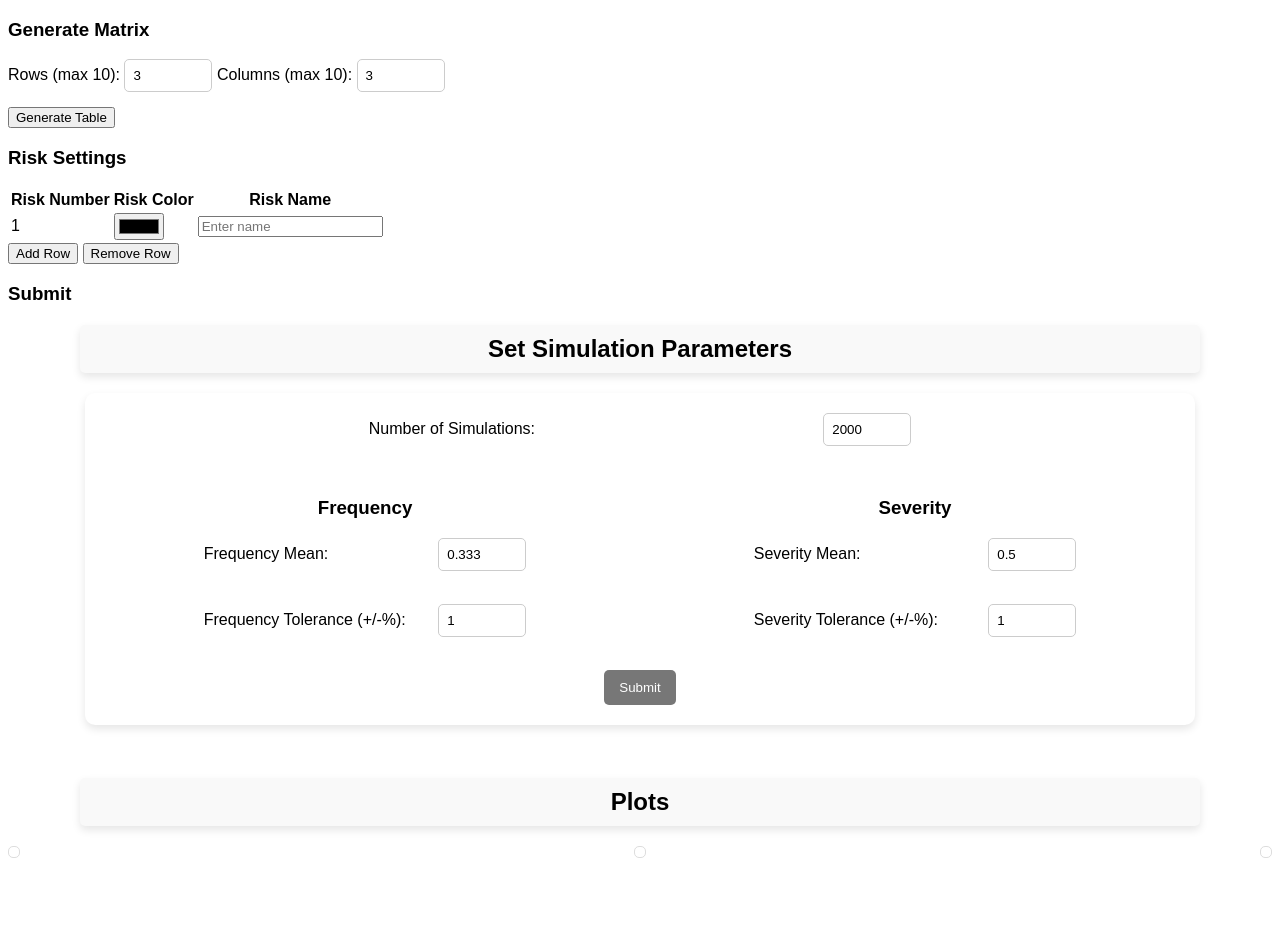
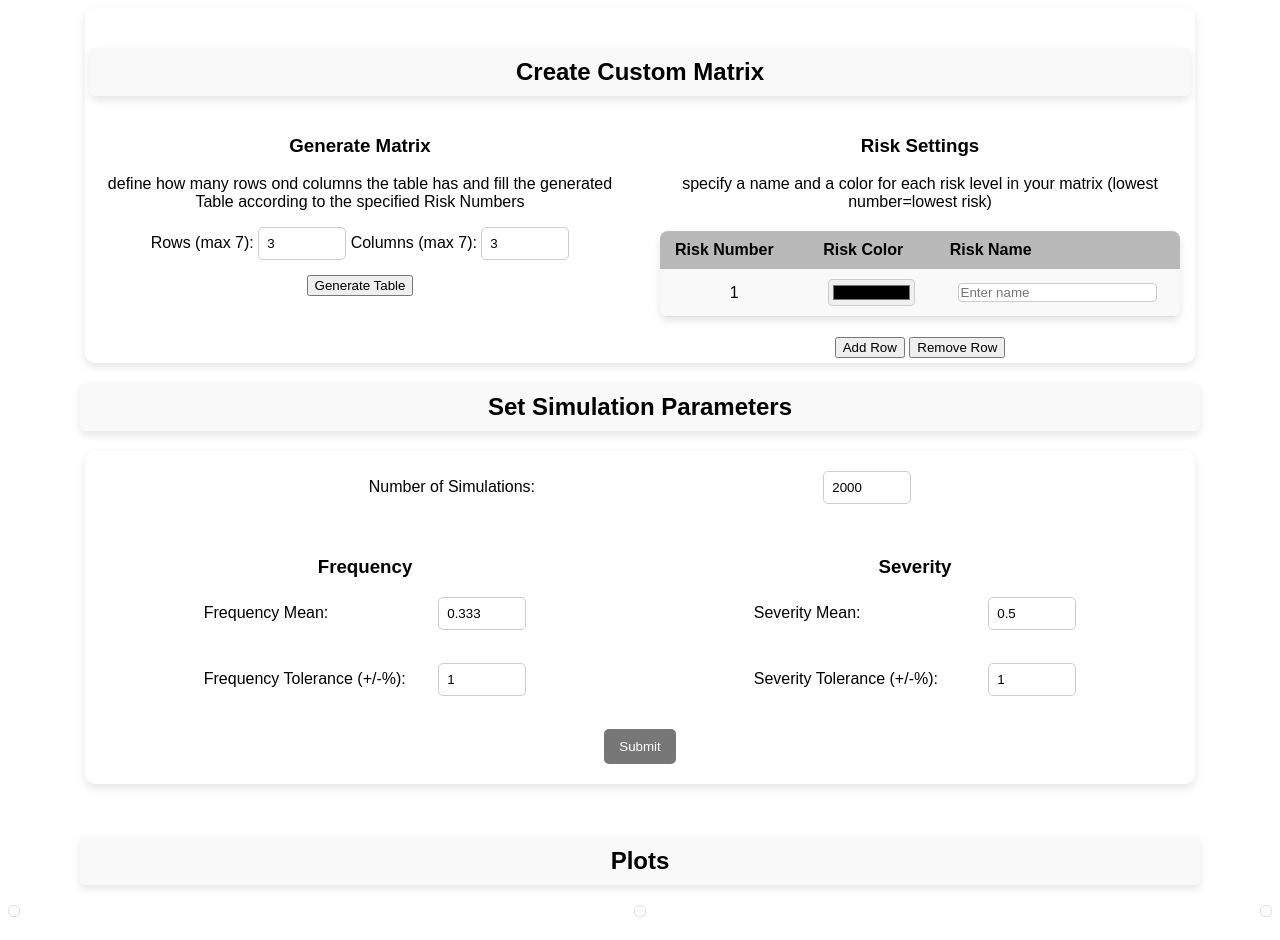
Before and after one commit to nilsgnh/Projektseminar-Risikomatrix, a Flask app: page /custom in a window 1280 px wide. Before the commit the page ends 858 px from the top, so only its background shows below. Run offline with Flask 3, Linux system fonts and the light colour scheme.

Commit message:
visual improvements and minor bug fixes

```diff
--- a/src/predefinedMatrices.py
+++ b/src/predefinedMatrices.py
@@ -15,9 +15,11 @@ def dinMatrix():
 
     field_nums = np.zeros((len(matrix_rep), len(matrix_rep[0])), dtype=int)
 
+    counter = 1
     for i in range (len(matrix_rep)):
         for j in range (len(matrix_rep[0])):
-            field_nums[i][j] = i+j+1
+            field_nums[i][j] = counter
+            counter += 1
 
     risk_labels = {1: "Vernachlässigbar", 2: "Tolerabel", 3: "Unerwünscht", 4: "Intolerabel"}
 
--- a/src/static/customTableLogic.js
+++ b/src/static/customTableLogic.js
@@ -8,7 +8,7 @@ function generateTable() {
         return null;
     }
 
-    if (isNaN(cols) || cols < 1 || cols > 10) {
+    if (isNaN(cols) || cols < 1 || cols > 7) {
         window.alert("invalid cols count");
         return null;
     }
@@ -27,7 +27,7 @@ function generateTable() {
 	}
 
     const submitButton = document.getElementById("submitButton");
-    submitButton.style.display = "block";
+    submitButton.style.display = "inline-block";
 }
 
 
@@ -116,7 +116,7 @@ function extractMatrixTable(possibleRisks) {
 
             if (input) {
                 const value = parseFloat(input.value);
-                if (isNaN(value) || value > possibleRisks) {
+                if (isNaN(value) || value > possibleRisks || value < 1) {
                     window.alert(`Invalid value in row ${i + 1}, column ${j + 1}.`);
                     return null;
                 }
@@ -166,6 +166,9 @@ function sendTableData() {
 			if (!response.ok) {
 				console.error("Failed to submit table data:", response.statusText);
 			}
+			else {
+				window.alert("Risk Matrix successfully saved")
+			}
 		})
 		.catch((error) => {
 			console.error("Error while sending table data:", error);
--- a/src/static/index.css
+++ b/src/static/index.css
@@ -57,7 +57,7 @@ input[type="number"] {
     flex: 1;
 }
 
-input[type="submit"] {
+input[type="submit"], button[type="submit"] {
     background-color: #777;
     color: white;
     padding: 10px 15px;
@@ -107,7 +107,7 @@ form label {
     max-width: 1100px;
 }
 
-#h2plots, #h2setsim {
+#h2plots, #h2setsim, #h2-create-matrix {
     margin: 20px auto;
     background-color: #f9f9f9;
     padding: 10px;
@@ -123,6 +123,68 @@ form label {
     justify-content: space-between;
 }
 
+
+.flex-container {
+    display: flex;
+    justify-content: space-between;
+    align-items: flex-start; /* Aligns the items to the top */
+    gap: 20px; /* Space between sections */
+}
+
+
+table {
+    width: 100%; /* Ensure tables take full width inside their column */
+}
+
 .flexfreqsev div:first-child, .flexfreqsev div:nth-child(2) {
     flex: 1;
 }
+
+
+
+/* Table Styling */
+#riskLevels {
+    width: 100%; /* Full width of the container */
+    max-width: 800px; /* Limit max width for readability */
+    margin: 20px auto; /* Center the table */
+    border-collapse: collapse; /* Remove space between table cells */
+    font-family: Arial, sans-serif;
+    font-size: 16px;
+    background-color: #f9f9f9;
+    box-shadow: 0 4px 8px rgba(0, 0, 0, 0.1); /* Subtle shadow */
+    border-radius: 8px;
+    overflow: hidden; /* Apply border radius to entire table */
+}
+
+/* Header Row */
+#riskLevels thead {
+    background-color: #b9b9b9; /* Green header */
+    color: rgb(0, 0, 0);
+    font-weight: bold;
+}
+
+#riskLevels th {
+    padding: 10px 15px; /* Add padding */
+    text-align: left; /* Align header text */
+}
+
+/* Table Rows */
+#riskLevels td {
+    padding: 10px 15px; /* Add padding for content cells */
+    border-bottom: 1px solid #ddd; /* Add a separator between rows */
+}
+
+
+
+/* Hover Effect */
+#riskLevels tr:hover {
+    background-color: #ddd; /* Highlight row on hover */
+}
+
+/* Input Fields */
+#riskLevels input[type="color"],
+#riskLevels input[type="text"] {
+    width: 90%; /* Full width within the cell */
+    border: 1px solid #ccc; /* Light border */
+    border-radius: 4px; /* Rounded corners */
+}
--- a/src/templates/customMatrix.html
+++ b/src/templates/customMatrix.html
@@ -12,17 +12,21 @@
 			href="../static/index.css" />
 	</head>
 	<body>
-
+		<div class="form-section">
+			<h2 id="h2-create-matrix">Create Custom Matrix</h2>
+			<div class="flex-container">
+				<div class="col">
 					<h3>Generate Matrix</h3>
 					<div>
-			<label for="rows">Rows (max 10):</label>
+						<p>define how many rows ond columns the table has and fill the generated Table according to the specified Risk Numbers</p>
+						<label for="rows">Rows (max 7):</label>
 						<input
 							type="number"
 							id="rows"
 							max="10"
 							min="1"
 							value="3" />
-			<label for="cols">Columns (max 10):</label>
+						<label for="cols">Columns (max 7):</label>
 						<input
 							type="number"
 							id="cols"
@@ -31,8 +35,12 @@
 							value="3" />
 					</div>
 					<button onclick="generateTable()">Generate Table</button>
+					<table id="matrixTable"></table>
+				</div>
 
+				<div class="col">
 					<h3>Risk Settings</h3>
+					<p>specify a name and a color for each risk level in your matrix (lowest number=lowest risk)</p>
 					<table id="riskLevels">
 						<thead>
 							<tr>
@@ -56,11 +64,16 @@
 
 					<button onclick="addRow()">Add Row</button>
 					<button onclick="removeRow()">Remove Row</button>
-
-		<table id="matrixTable"></table>
-
-		<h3>Submit</h3>
-		<button id="submitButton" onclick="sendTableData()" style="display: none;">Submit Table Data</button>
+				</div>
+			</div>
+			<button
+				type="submit"
+				id="submitButton"
+				onclick="sendTableData()"
+				style="display: none">
+				Submit Table Data
+			</button>
+		</div>
 
 		<h2 id="h2setsim">Set Simulation Parameters</h2>
 		<section class="form-section">
```
Also changed, not shown: 1 other file. Lines whose indentation alone changed are shown as unchanged.
